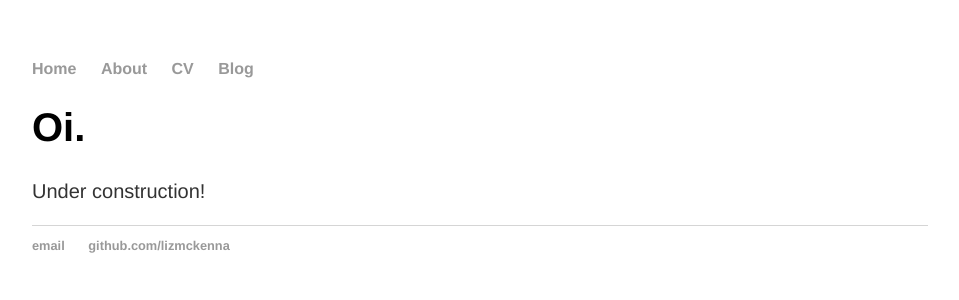
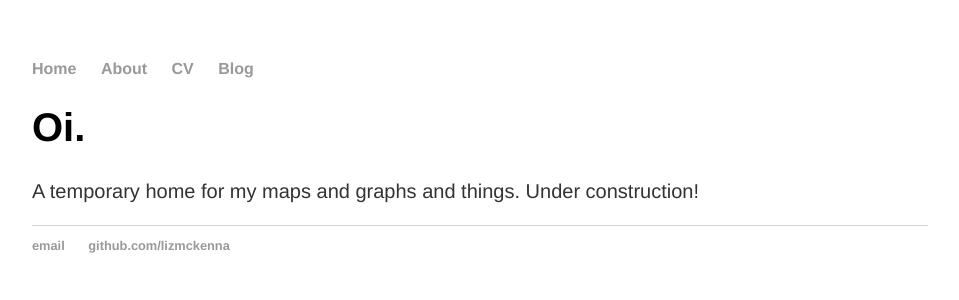
Before and after one commit to lizmckenna/elizabethmckenna.org, a Jekyll site: the page built from about/index.html, in a window 1280 px wide. Shown: the top 300 px of the page, without its empty margins (160-1119 px from the left). Built offline with Jekyll 4.4.1, drawn with Linux system fonts in a browser that asks for light colours.

Commit message:
Update index.html

```diff
--- a/about/index.html
+++ b/about/index.html
@@ -4,5 +4,5 @@ title: brasilpolitik
 ---
 <div class="blurb">
 	<h1>Oi.</h1>
-	<p>Under construction!</p>
+	<p>A temporary home for my maps and graphs and things. Under construction!</p>
 </div><!-- /.blurb -->
```
